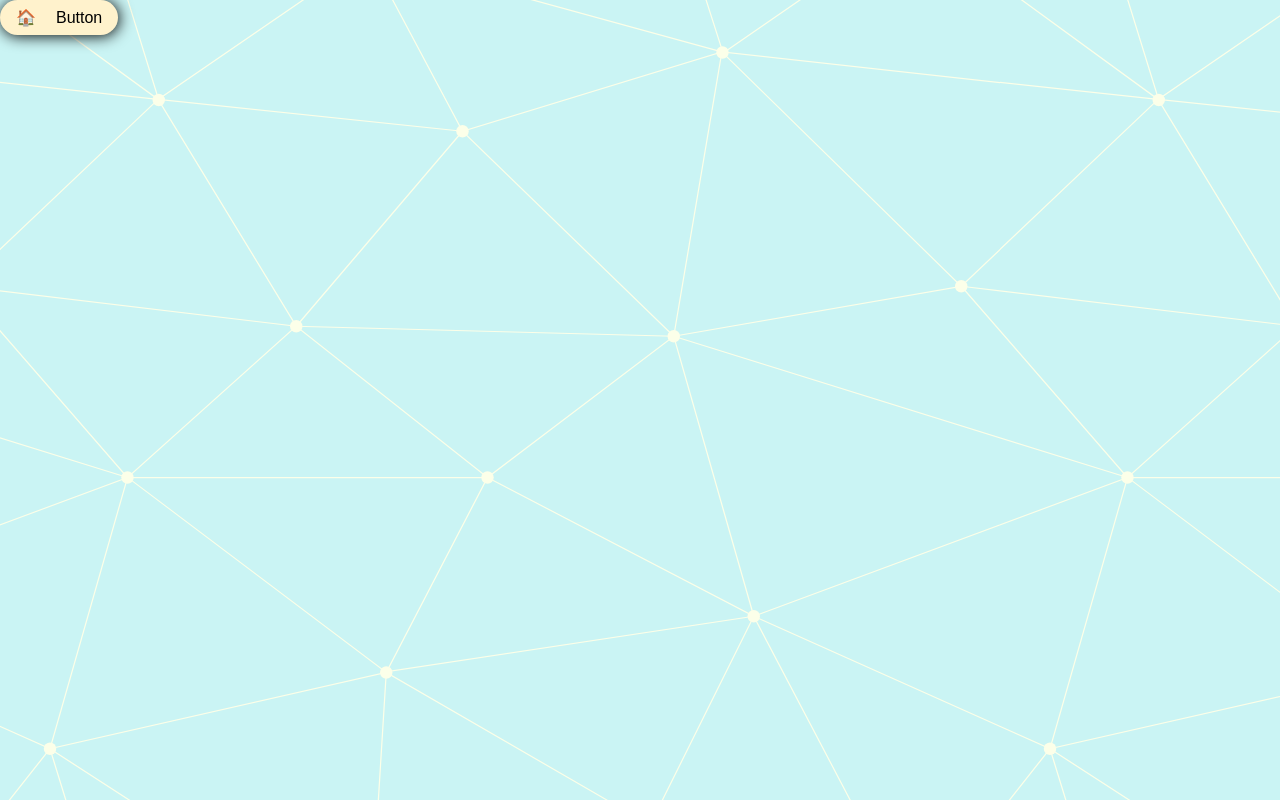
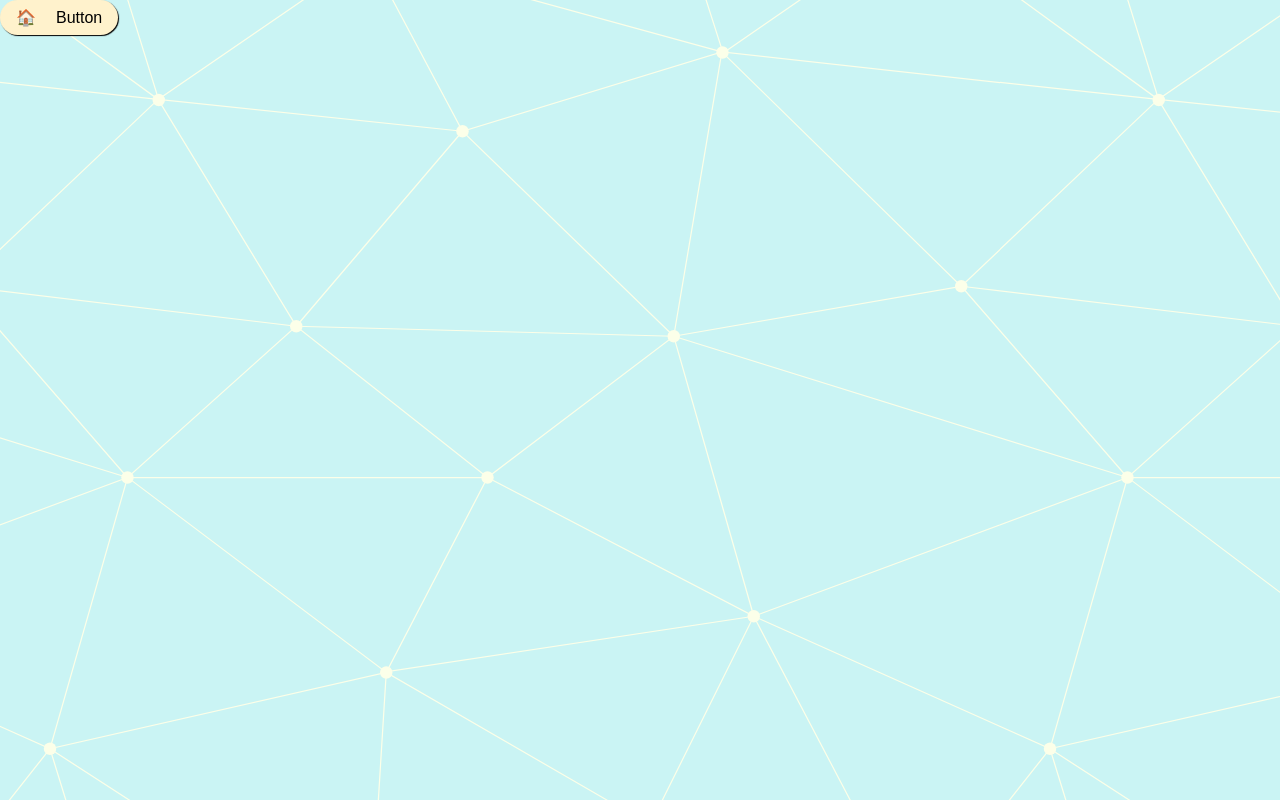
Before and after one commit to taghead/taghead.github.io, a React (Create React App) app: page / in a window 1280 px wide. Built offline with nearby package versions, Linux system fonts and the light colour scheme.

Commit message:
Storybook now includes global style

```diff
--- a/src/Components/Button/Button.tsx
+++ b/src/Components/Button/Button.tsx
@@ -2,7 +2,12 @@ import "./button.css";
 interface props {
   text?: string;
   icon?: any;
-  bgColor?: "";
+  bgColor?:
+    | "color-water"
+    | "color-ivory"
+    | "color-blanched-almond"
+    | "color-pale-pink"
+    | "color-tea-green";
   onClick?: any;
   className?: string;
 }
@@ -10,11 +15,12 @@ interface props {
 export const Button = ({
   text = "Button",
   icon = "🏠",
+  bgColor = "color-blanched-almond",
   onClick = () => {},
   className,
 }: props) => {
   return (
-    <button className="button" onClick={onClick}>
+    <button className={`button var(${bgColor})`} onClick={onClick}>
       <div className="buttonIcon">{icon}</div>
       <text className="buttonText">{text}</text>
     </button>
--- a/src/Components/Button/button.css
+++ b/src/Components/Button/button.css
@@ -9,24 +9,25 @@
 
 .button {
   background-color: var(--color-blanched-almond); /* Green */
+  color: black;
+  font-size: 16px;
+  text-decoration: none;
+  padding: 0.5rem 1rem;
   border: none;
   border-radius: 50px;
-  color: black;
-  padding: 0.5rem 1rem;
-  text-decoration: none;
   display: inline-block;
-  font-size: 16px;
   display: flex;
   align-items: center;
   row-gap: 10px;
   column-gap: 20px;
   flex-direction: row;
   justify-content: space-between;
-  box-shadow: 1px 1px 15px black;
+  box-shadow: 1px 1px 1px black;
 }
 
-.button:hover {
-  opacity: 50%;
+.button:hover .buttonText,
+.button:hover .buttonIcon {
+  transform: scale(1.2);
   cursor: pointer;
 }
 
@@ -37,7 +38,7 @@
 .buttonText {
   text-align: right;
   position: relative;
-  animation: mymove 3s 1;
+  animation: mymove 1s 1;
   animation-timing-function: ease-out;
   animation-fill-mode: forwards;
 }
```
Also changed, not shown: public/manifest.json, 1 other file (tests, documents, lock files or other folders).
